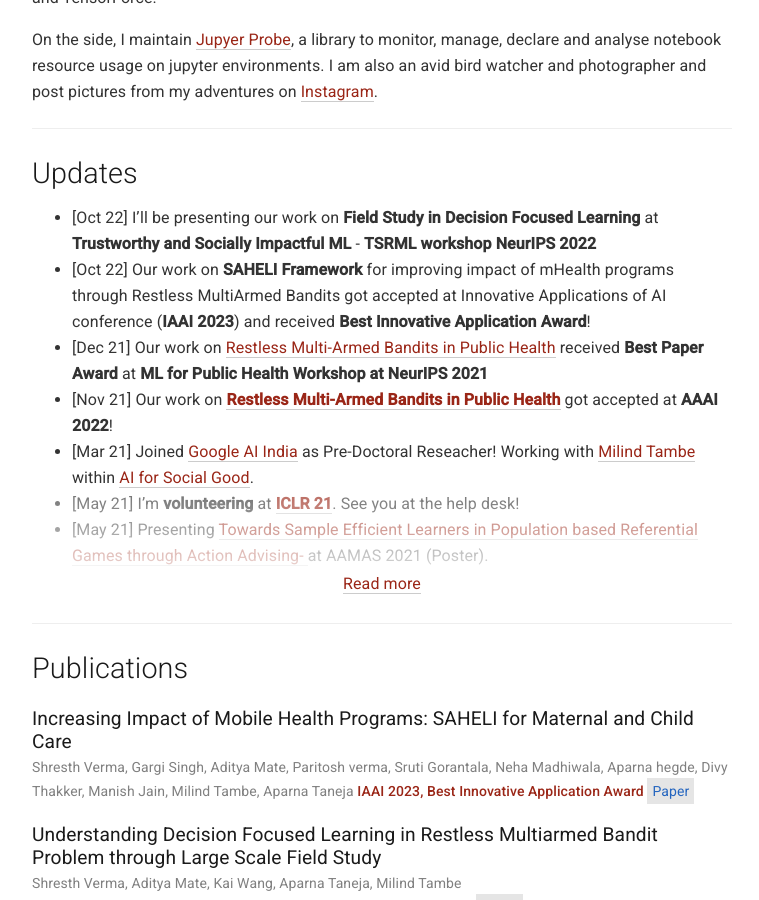
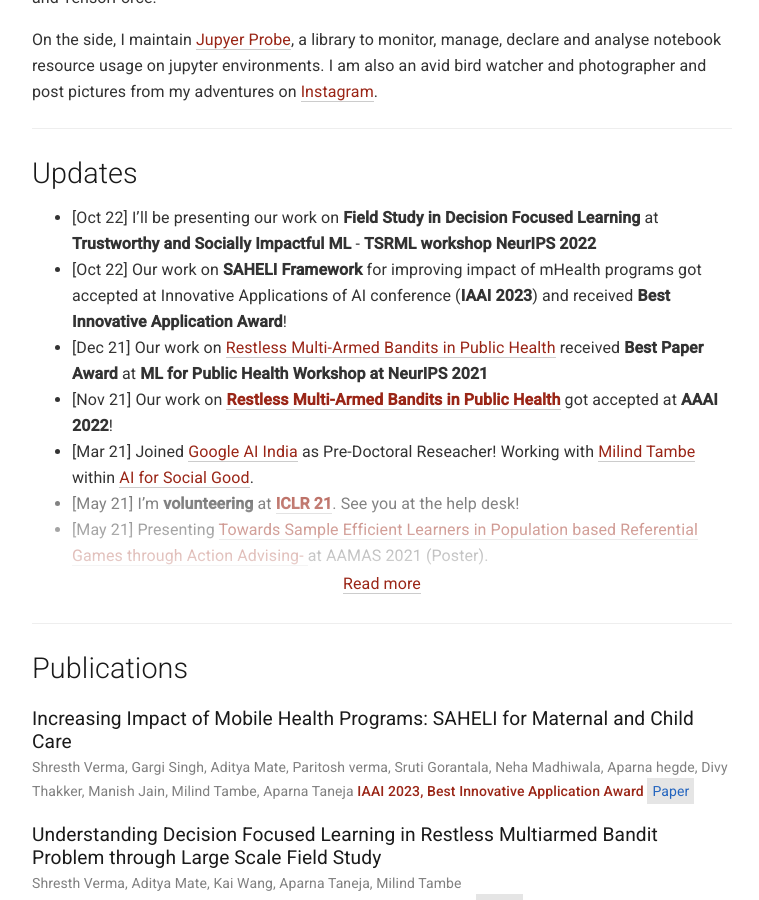
Before and after one commit to navoditas/navoditas.github.io, a Jekyll site: the page built from index.md, in a window 1280 px wide and 900 px high, scrolled down 1132 px. Shown: the whole window, without its empty margins (258-1017 px from the left). Built offline with Jekyll 4.4.1, drawn with Linux system fonts in a browser that asks for light colours.

Commit message:
Update index.md

```diff
--- a/index.md
+++ b/index.md
@@ -76,7 +76,7 @@ I am also an avid bird watcher and photographer and post pictures from my advent
 <a name="/news"></a>
 # Updates
 - [Oct 22] I'll be presenting our work on **Field Study in Decision Focused Learning** at **Trustworthy and Socially Impactful ML** - **TSRML workshop NeurIPS 2022**
-- [Oct 22] Our work on **SAHELI Framework** for improving impact of mHealth programs through Restless MultiArmed Bandits got accepted at Innovative Applications of AI conference (**IAAI 2023**) and received **Best Innovative Application Award**!
+- [Oct 22] Our work on **SAHELI Framework** for improving impact of mHealth programs got accepted at Innovative Applications of AI conference (**IAAI 2023**) and received **Best Innovative Application Award**!
 - [Dec 21] Our work on [Restless Multi-Armed Bandits in Public Health](https://sites.google.com/nyu.edu/mlph2021/accepted-papers) received **Best Paper Award** at **ML for Public Health Workshop at NeurIPS 2021**
 - [Nov 21] Our work on [**Restless Multi-Armed Bandits in Public Health**](https://ojs.aaai.org/index.php/AAAI/article/view/21460) got accepted at **AAAI 2022**!
 - [Mar 21] Joined [Google AI India](https://research.google/locations/india/) as Pre-Doctoral Reseacher! Working with [Milind Tambe](https://teamcore.seas.harvard.edu/tambe) within [AI for Social Good](https://ai.google/social-good/).
```
